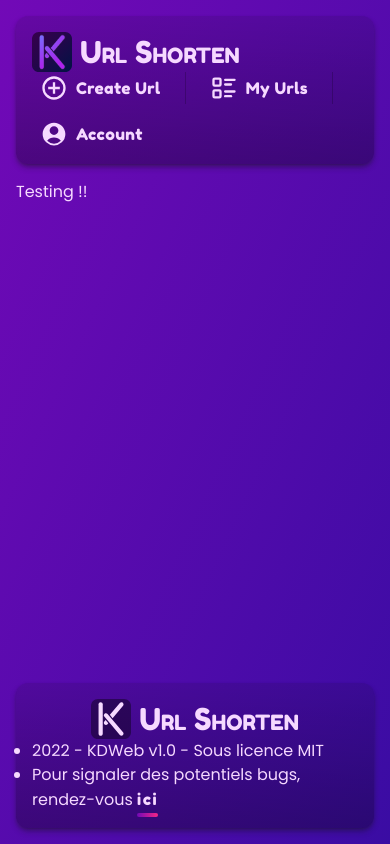
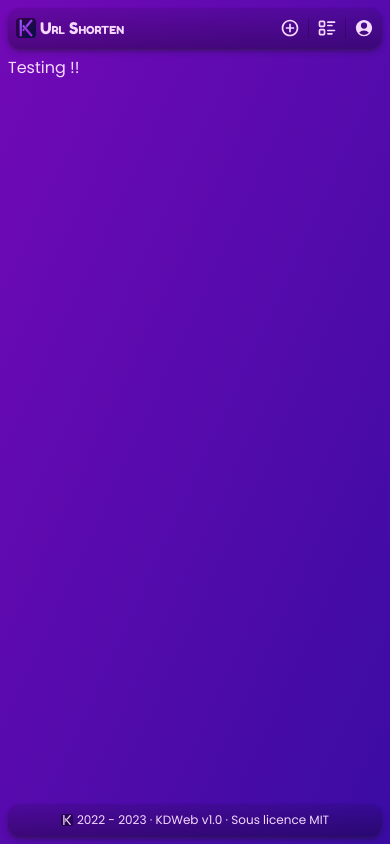
Before and after one commit to KevinDurand974/shorter_url_app, a Next.js app in the folder apps/client/: page / in a window 390 px wide. Built offline with nearby package versions, Linux system fonts and the light colour scheme.

Commit message:
Add responsive to Header and Footer

```diff
--- a/apps/client/src/components/Footer.tsx
+++ b/apps/client/src/components/Footer.tsx
@@ -3,14 +3,20 @@ import { Logo } from "./svg"
 
 const Footer = () => {
 	return (
-		<footer className="w-full flex items-center p-4 flex-shrink-0 justify-evenly flex-wrap mt-4 box">
-			<div className="flex gap-2 items-center">
+		<footer className="w-full flex items-center p-2 md:p-4 flex-shrink-0 justify-evenly flex-wrap mt-2 md:mt-4 box">
+			<div className="hidden md:flex gap-2 items-center">
 				<Logo className="w-10 h-10" background="rgba(0,0,0,0.4)" />
-				<h4 className="font-fredoka caps-small text-3xl">Url Shorten</h4>
+				<h4 className="font-fredoka caps-small md:text-3xl">Url Shorten</h4>
 			</div>
-			<ul className="list-disc">
-				<li>2022 - KDWeb v1.0 - Sous licence MIT</li>
-				<li>
+			<ul className="md:list-disc w-full md:w-auto text-center md:text-left">
+				<li className="text-xs md:text-base flex items-center gap-1 justify-center md:list-item">
+					<Logo
+						className="w-3 h-3 inline-block md:hidden"
+						background="rgba(0,0,0,0.4)"
+					/>
+					2022 - 2023 · KDWeb v1.0 · Sous licence MIT
+				</li>
+				<li className="hidden md:list-item">
 					Pour signaler des potentiels bugs, rendez-vous{" "}
 					<Link href="/">
 						<a className="custom-underline before:right-0 hover:px-2 tracking-widest font-fredoka transition-all">
--- a/apps/client/src/components/Header.tsx
+++ b/apps/client/src/components/Header.tsx
@@ -7,32 +7,33 @@ import { LogoColors } from "./svg"
 
 const Header = () => {
 	return (
-		<header className="w-full flex items-center p-4 flex-shrink-0 justify-between flex-wrap mb-4 box">
+		<header className="w-full flex items-center p-2 md:p-4 flex-shrink-0 justify-between flex-wrap mb-2 md:mb-4 box">
 			<Link href="/">
-				<a className="flex flex-wrap items-center gap-2">
-					<LogoColors className="h-10 w-10" />
-					<h4 className="font-fredoka caps-small text-3xl">Url Shorten</h4>
+				<a className="flex flex-wrap items-center gap-1 md:gap-2">
+					<LogoColors className="h-5 w-5 md:h-10 md:w-10" />
+					<h4 className="font-fredoka caps-small md:text-3xl">Url Shorten</h4>
 				</a>
 			</Link>
 
-			<nav className="flex flex-wrap items-center gap-4 font-fredoka tracking-wide">
+			<nav className="flex flex-wrap items-center gap-2 md:gap-4 font-fredoka tracking-wide">
 				<Link href="/">
-					<a className="custom-underline flex flex-wrap items-center gap-2 px-2">
-						<RiAddCircleLine className="h-7 w-7" />
-						Create Url
+					<a className="custom-underline flex flex-wrap items-center md:gap-2 md:px-2">
+						<RiAddCircleLine className="h-5 w-5 md:h-7 md:w-7" />
+						<span className="hidden md:block">Create Url</span>
 					</a>
 				</Link>
-				<div className="h-8 w-[1px] bg-black/20" />
+				<div className="h-5 md:h-8 w-[1px] bg-black/20" />
 				<Link href="/">
-					<a className="custom-underline flex flex-wrap items-center gap-2 px-2">
-						<TbListDetails className="h-7 w-7" />
-						My Urls
+					<a className="custom-underline flex flex-wrap items-center md:gap-2 md:px-2">
+						<TbListDetails className="h-5 w-5 md:h-7 md:w-7" />
+						<span className="hidden md:block">My Urls</span>
 					</a>
 				</Link>
-				<div className="h-8 w-[1px] bg-black/20" />
+				<div className="h-5 md:h-8 w-[1px] bg-black/20" />
 				<Link href="/">
-					<a className="custom-underline flex flex-wrap items-center gap-2 px-2">
-						<HiUserCircle className="h-7 w-7" /> Account
+					<a className="custom-underline flex flex-wrap items-center md:gap-2 md:px-2">
+						<HiUserCircle className="h-5 w-5 md:h-7 md:w-7" />
+						<span className="hidden md:block">Account</span>
 					</a>
 				</Link>
 			</nav>
--- a/apps/client/src/components/Layout.tsx
+++ b/apps/client/src/components/Layout.tsx
@@ -1,16 +1,16 @@
-import { PropsWithChildren } from "react";
+import { PropsWithChildren } from "react"
 import { Header, Footer } from "."
 
 const Layout = ({ children }: PropsWithChildren) => {
-  return (
-    <div className="flex flex-col h-screen p-4">
-      <Header />
+	return (
+		<div className="flex flex-col h-screen p-2 md:p-4">
+			<Header />
 
-      <main className="h-full">{children}</main>
+			<main className="h-full">{children}</main>
 
-      <Footer />
-    </div>
-  );
+			<Footer />
+		</div>
+	)
 }
 
-export default Layout;
+export default Layout
```
Also changed, not shown: 1 other file (tests, documents, lock files or other folders).
